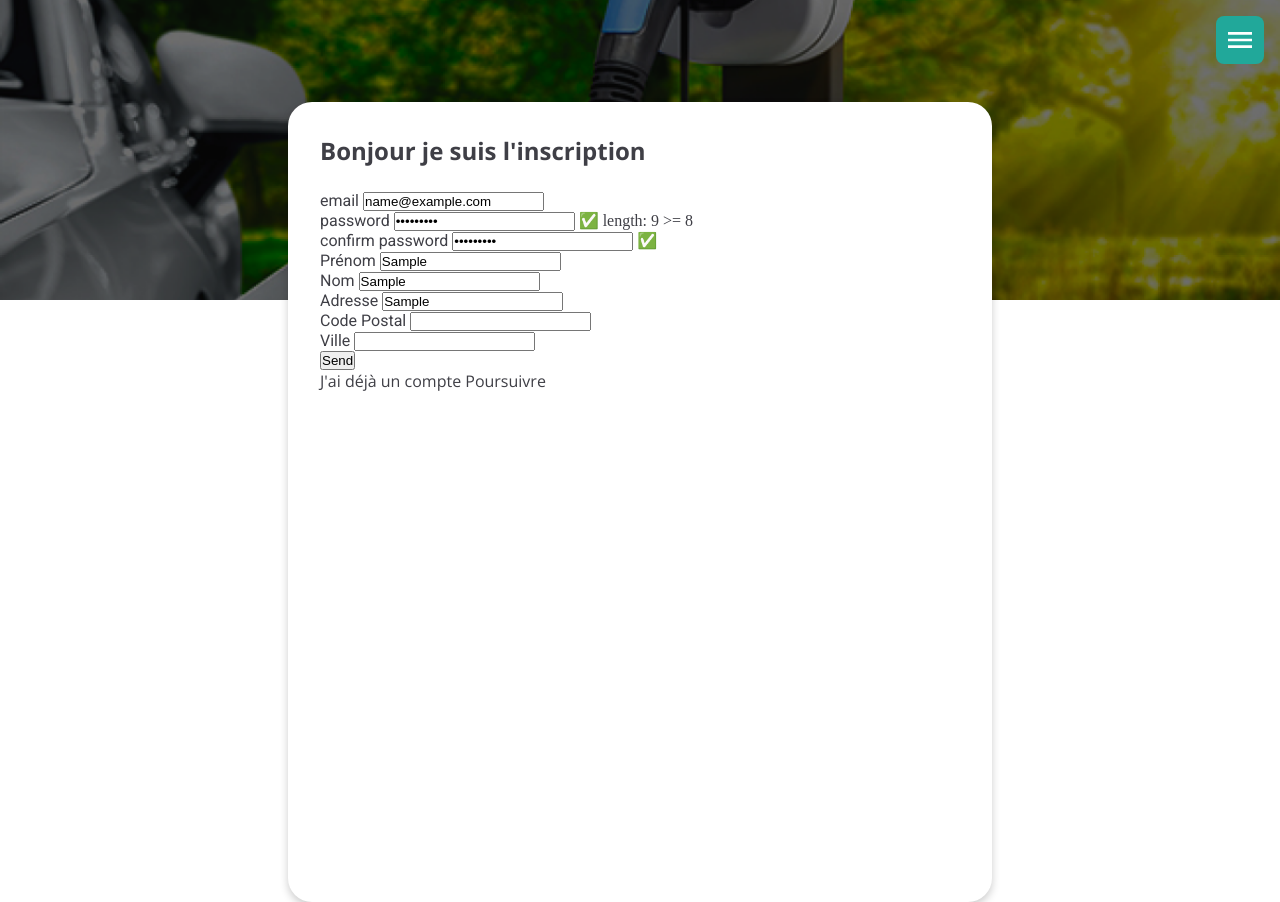
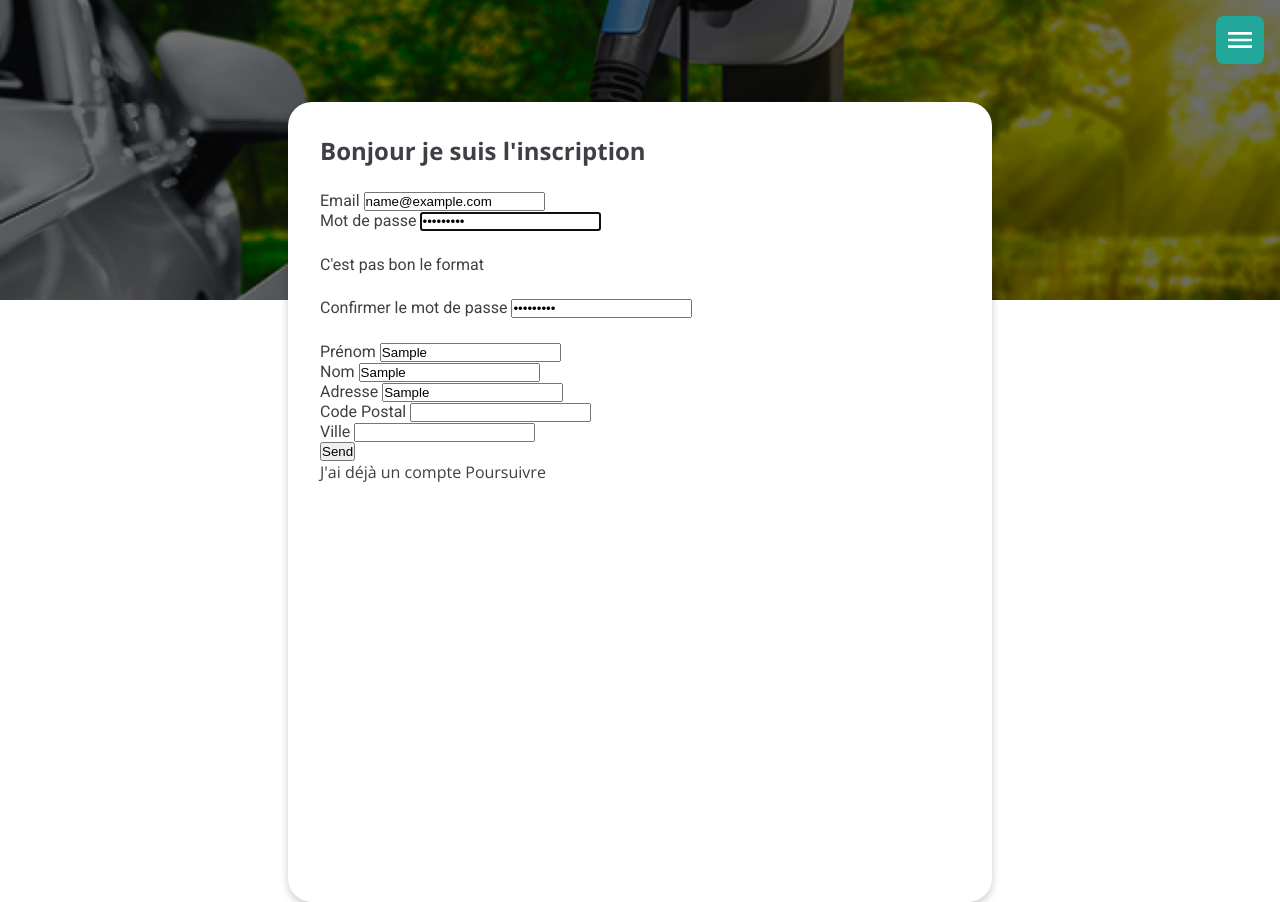
Before and after one commit to WildCodeSchool-2024-02/JS-RemoteFR-CrewDragon-P3-GeoCode, a React (Vite) app in the folder client/: page /inscription in a window 1280 px wide. Both pictures are taken after typing "name@example.com", "Sample123", "Sample123", "Sample", "Sample", "Sample" into the empty fields and a click on the button "Send". Built offline with nearby package versions, Linux system fonts and the light colour scheme; no server answers.

Commit message:
useForm for the form

```diff
--- a/client/package.json
+++ b/client/package.json
@@ -13,6 +13,7 @@
     "prop-types": "^15.8.1",
     "react": "^18.3.1",
     "react-dom": "^18.3.1",
+    "react-hook-form": "^7.52.0",
     "react-leaflet": "^4.2.1",
     "react-router-dom": "^6.23.0",
     "sass": "^1.77.5"
--- a/client/src/pages/Inscription.jsx
+++ b/client/src/pages/Inscription.jsx
@@ -1,7 +1,18 @@
-import { useRef, useState } from "react";
-import { useNavigate, Link } from "react-router-dom";
+import { useForm } from "react-hook-form";
+
+import { useRef } from "react";
+import { Link, useNavigate } from "react-router-dom";
 
 function Inscription() {
+  const {
+    register,
+    handleSubmit,
+    formState: { errors },
+    trigger,
+  } = useForm();
+
+  const navigate = useNavigate();
+
   // Références pour les champs
   const emailRef = useRef();
   const firstnameRef = useRef();
@@ -9,28 +20,11 @@ function Inscription() {
   const addressRef = useRef();
   const zipcodeRef = useRef();
   const cityRef = useRef();
+  const passwordRef = useRef();
+  const confirmPasswordRef = useRef();
 
-  // États pour le mot de passe et la confirmation du mot de passe
-  const [password, setPassword] = useState("");
-  const [confirmPassword, setConfirmPassword] = useState("");
-
-  // Hook pour la navigation
-  const navigate = useNavigate();
-
-  // Gestionnaire de changement du mot de passe
-  const handlePasswordChange = (event) => {
-    setPassword(event.target.value);
-  };
-
-  // Gestionnaire de changement de la confirmation du mot de passe
-  const handleConfirmPasswordChange = (event) => {
-    setConfirmPassword(event.target.value);
-  };
-
-  // Gestionnaire de soumission du formulaire
-  const handleSubmit = async (event) => {
-    event.preventDefault();
-
+  const onSubmit = async () => {
+    // async request which may result error
     try {
       // Appel à l'API pour créer un nouvel utilisateur
       const response = await fetch(
@@ -41,7 +35,7 @@ function Inscription() {
           body: JSON.stringify({
             avatar: "https://via.placeholder.com/64x64",
             email: emailRef.current.value,
-            password,
+            password: passwordRef.current.value,
             firstname: firstnameRef.current.value,
             lastname: lastnameRef.current.value,
             address: addressRef.current.value,
@@ -51,7 +45,6 @@ function Inscription() {
           }),
         }
       );
-
       // Redirection vers la page de connexion si la création réussit
       if (response.status === 201) {
         navigate("/connexion");
@@ -68,36 +61,72 @@ function Inscription() {
   return (
     <section>
       <h1> Bonjour je suis l'inscription </h1>
-      <form onSubmit={handleSubmit}>
+
+      <form onSubmit={handleSubmit(onSubmit)}>
+        {/* eslint-disable react/jsx-props-no-spreading */}
+
         <div>
           {/* Champ pour l'email */}
-          <label htmlFor="email">email</label>{" "}
-          <input ref={emailRef} type="email" id="email" />
+          <label htmlFor="email">Email</label>{" "}
+          <input
+            ref={emailRef}
+            type="email"
+            id="email"
+            {...register("email", {
+              required: true,
+              pattern: /^[a-zA-Z0-9._%+-]+@[a-zA-Z0-9.-]+\.[a-zA-Z]{2,4}$/,
+            })}
+            onBlur={() => trigger("email")} // Validation au moment de la perte du focus
+          />{" "}
+          {errors.email && (
+            <p role="alert">
+              {errors.email.type === "required" && "L'email est obligatoire"}
+
+              {errors.email.type === "pattern" && "C'est pas bon le format"}
+            </p>
+          )}
         </div>
         <div>
           {/* Champ pour le mot de passe */}
-          <label htmlFor="password">password</label>{" "}
+          <label htmlFor="password">Mot de passe</label>{" "}
           <input
             type="password"
             id="password"
-            value={password}
-            onChange={handlePasswordChange}
-          />{" "}
-          {/* Indicateur de force du mot de passe */}
-          {password.length >= 8 ? "✅" : "❌"}{" "}
-          {`length: ${password.length} >= 8`}
+            ref={passwordRef}
+            {...register("password", {
+              required: true,
+              pattern: /^(?=.*[a-z])(?=.*[A-Z])(?=.*\d)(?=.*[\W_]).{8,}$/,
+            })}
+            onBlur={() => trigger("password")} // Validation au moment de la perte du focus
+          />
+          {errors.password && (
+            <p role="alert">
+              {errors.password.type === "required" &&
+                "Le mot de passe est obligatoire"}
+              {errors.password.type === "pattern" && "C'est pas bon le format"}
+            </p>
+          )}
         </div>
         <div>
           {/* Champ pour la confirmation du mot de passe */}
-          <label htmlFor="confirm-password">confirm password</label>{" "}
+          <label htmlFor="confirm-password">
+            Confirmer le mot de passe
+          </label>{" "}
           <input
+            ref={confirmPasswordRef}
             type="password"
             id="confirm-password"
-            value={confirmPassword}
-            onChange={handleConfirmPasswordChange}
-          />{" "}
-          {/* Indicateur de correspondance avec le mot de passe */}
-          {password === confirmPassword ? "✅" : "❌"}
+            {...register("confirm-password", {
+              required: true,
+            })}
+            onBlur={() => trigger("confirm-password")}
+          />
+          {errors.password && (
+            <p role="alert">
+              {errors.password.type === "required" &&
+                "Le mot de passe est obligatoire"}
+            </p>
+          )}
         </div>
 
         <div>
```
Also changed, not shown: 1 other file (tests, documents, lock files or other folders).
